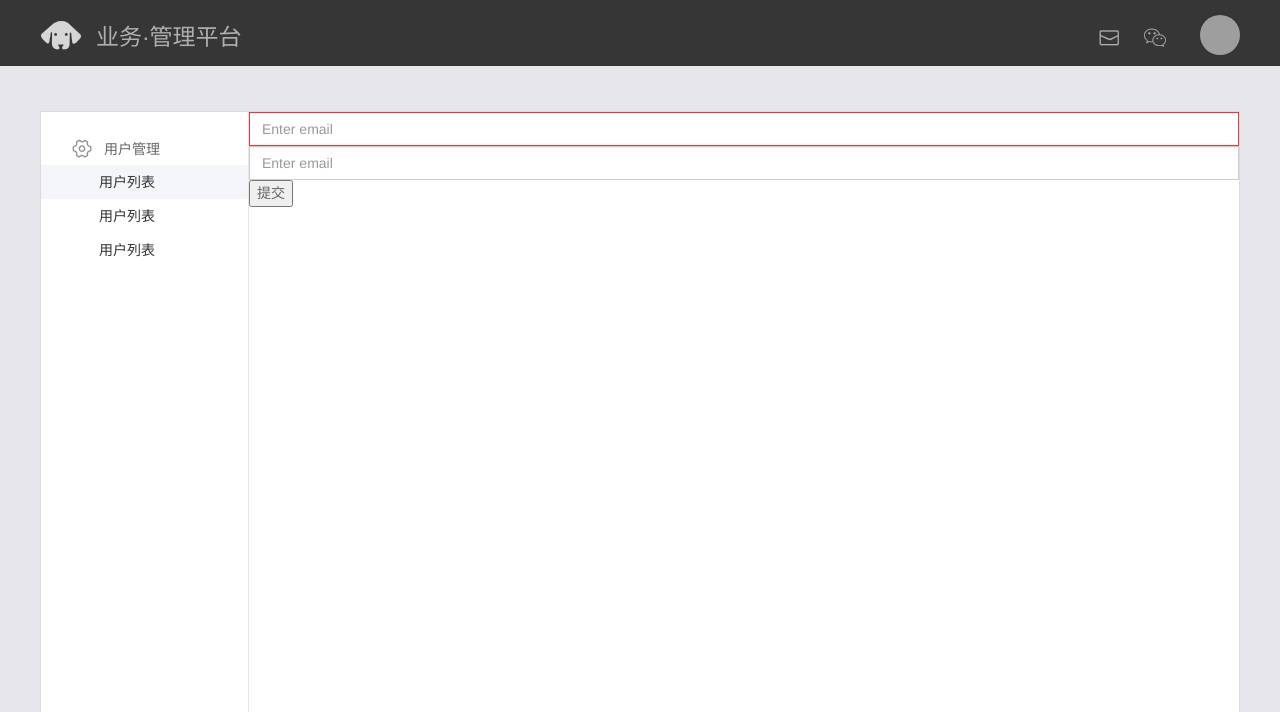
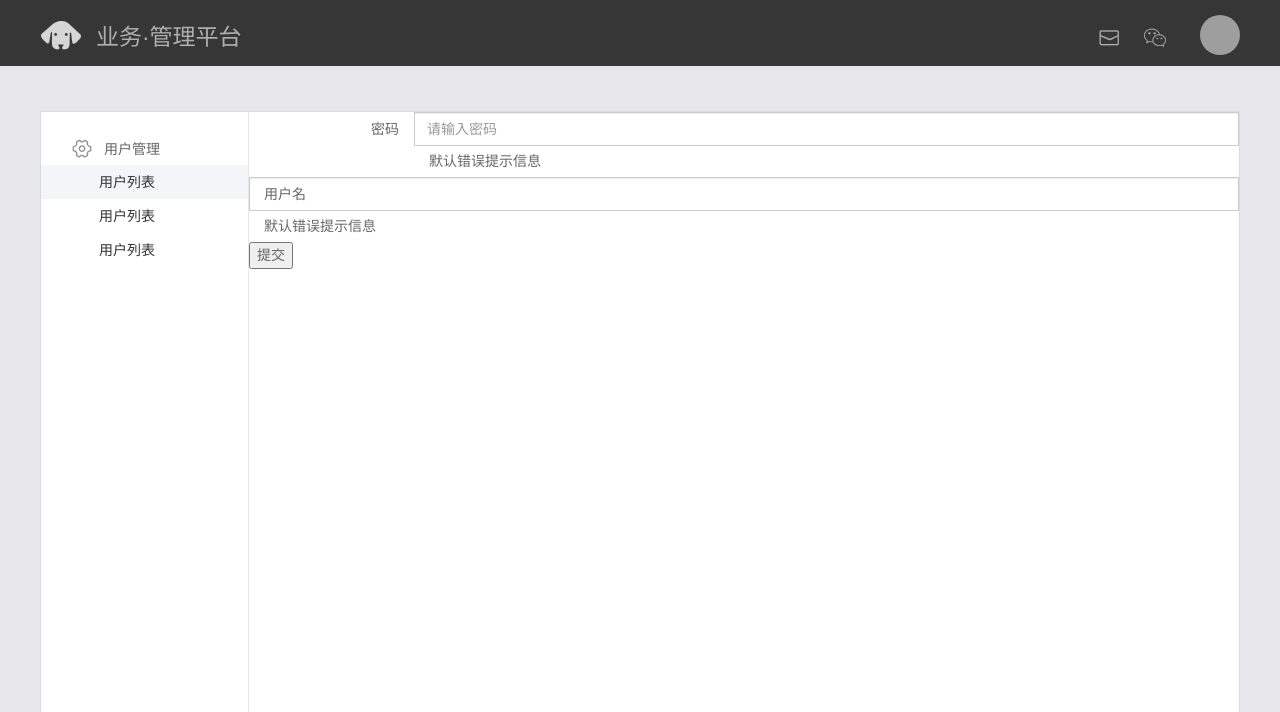
Before and after one commit to lixian13149999/summer-ssm, a Java web app: page /pages/pc/index.html in a window 1280 px wide. Shown: the top 712 px of the page. Run offline with Spring Boot 4, a stand-in JSP engine, Linux system fonts and the light colour scheme; style sheets or scripts are compiled from the project's sources; the project's own start-up code is not run, and a stand-in starts its controllers and pages; some libraries are stand-ins or nearby versions; grey boxes are pictures that could not be loaded.

Commit message:
添加了公用的输入框样式和输入框的验证

```diff
--- a/src/main/webapp/pages/pc/index.html
+++ b/src/main/webapp/pages/pc/index.html
@@ -76,13 +76,26 @@
             </div>
 
             <div class="view-product-body">
-                <form id="signupForm" method="get" action="javascript:formAction()">
-                    <div class="has-error">
+                <form id="test_form" method="get" action="javascript:formAction()" class="form-horizontal">
 
-                        <input type="text" name="myname" class="form-control" id="" placeholder="Enter email">
+                    <div class="page-form form-box">
+                        <div class="form-group">
+                            <label for="pwd" class="col-sm-2 control-label">密码</label>
+                            <div class="col-sm-10">
+                                <input id="pwd" type="password" name="password" class="form-control" id="" placeholder="请输入密码">
+                            </div>
+                            <div class="col-sm-2"></div>
+                            <label for="pwd" class="error-msg-label">默认错误提示信息</label>
+                        </div>
                     </div>
-                    <input type="password" name="password" class="form-control" id="" placeholder="Enter email">
-                    <input class="submit" type="submit" value="提交">
+
+                    <div class="page-form beaut-form-box">
+                        <label for="username" class="control-label">用户名</label>
+                        <input id="username" data-form-control="beaut-control" type="text" name="username" class="form-control" id="" placeholder="">
+                        <label for="username" class="error-msg-label">默认错误提示信息</label>
+                    </div>
+
+                    <input type="submit" value="提交" />
                 </form>
             </div>
         </div>
@@ -113,10 +126,15 @@
     <!-- 常用工具类 -->
     <script type="text/javascript" src="../../static/pc/js/common/itools.js"></script>
     <script type="text/javascript" src="../../static/pc/js/common/ipopover.js"></script>
+    <script type="text/javascript" src="../../static/pc/js/common/iverify.js"></script>
+    <script type="text/javascript" src="../../static/pc/js/common/ivalidate.js"></script>
+
+    <script type="text/javascript" src="../../static/pc/js/common/imain.js"></script>
     <script type="text/javascript" src="../../static/pc/js/common/itop.js"></script>
     <script type="text/javascript" src="../../static/pc/js/common/imenu.js"></script>
+    <script type="text/javascript" src="../../static/pc/js/common/iform.js"></script>
     <script type="text/javascript" charset="utf-8">
-
+        vd.init("test_form");
     </script>
 </body>
 </html>
--- a/src/main/webapp/static/pc/css/include/main.less
+++ b/src/main/webapp/static/pc/css/include/main.less
@@ -152,6 +152,70 @@ body {
         }
     }
 }
+
+
+
+//<div class="beaut-form-box has-error">
+//    <label for="username" class="control-label">用户名</label>
+//    <input id="username" type="text" name="username" class="form-control" id="" placeholder="请输入用户名">
+//    <label for="username" class="error-msg-label">错误提示信息</label>
+//</div>
+//输入框域块样式开始
+.beaut-form-box{
+    label{
+        margin-bottom: 0px;
+        font-weight: 500;
+    }
+    .control-label{
+        position: absolute;
+        padding: 3px 10px;
+        margin-top: 4px;
+        margin-left: 5px;
+        background-color: #fff;
+        .transition;
+//        &:checked{
+//            margin-top: -22px;
+//        }
+    }
+
+    .active{
+        margin-top: -20px;
+    }
+
+    .error-msg-label {
+        padding: 5px 0px 5px 15px;
+    }
+}
+
+.form-box{
+//    margin-bottom: 15px;
+
+    label{
+        margin-bottom: 0px;
+        font-weight: 500;
+    }
+
+    .control-label{
+        padding-right: 15px;
+    }
+
+    .active{
+        margin-top: -20px;
+    }
+
+    .error-msg-label {
+        padding: 5px 0px 5px 15px;
+    }
+}
+
+.has-error{
+    .error-msg-label{
+        color: @base-error-font-color;
+    }
+}
+
+
+
 //登录注册页面输入框样式统一定义
 .input_container{ //整个块最外层包裹块样式
     width:100%;
--- a/src/main/webapp/static/pc/css/include/reset.less
+++ b/src/main/webapp/static/pc/css/include/reset.less
@@ -34,6 +34,8 @@ dl{
 		.box-shadow();
 	}
 }
+
+//修改has-error代码块边框的颜色
 .has-error .form-control{
 	border-color: @base-error-border-color;
 	&:focus{
@@ -42,3 +44,26 @@ dl{
 		// .box_shadow();
 	}
 }
+
+//修改has-error代码块的文字颜色
+.has-error .checkbox, .has-error .checkbox-inline, .has-error .control-label, .has-error .help-block, .has-error .radio, .has-error .radio-inline, .has-error.checkbox label, .has-error.checkbox-inline label, .has-error.radio label, .has-error.radio-inline label {
+    color: @base-error-font-color;
+}
+
+//去除form-group的margin值
+//目前为止不能理解为什么要这样处理
+.form-group{
+    margin-right: 0px;
+    margin-right: 0px;
+    margin-bottom: 0px;
+}
+//去除form库中的formgroup的样式
+.form-horizontal .form-group {
+    margin-right: 0px;
+    margin-left: 0px;
+}
+//去除所有响应式布局的边框padding值,同样不能理解为什么要这样处理
+.col-lg-1, .col-lg-10, .col-lg-11, .col-lg-12, .col-lg-2, .col-lg-3, .col-lg-4, .col-lg-5, .col-lg-6, .col-lg-7, .col-lg-8, .col-lg-9, .col-md-1, .col-md-10, .col-md-11, .col-md-12, .col-md-2, .col-md-3, .col-md-4, .col-md-5, .col-md-6, .col-md-7, .col-md-8, .col-md-9, .col-sm-1, .col-sm-10, .col-sm-11, .col-sm-12, .col-sm-2, .col-sm-3, .col-sm-4, .col-sm-5, .col-sm-6, .col-sm-7, .col-sm-8, .col-sm-9, .col-xs-1, .col-xs-10, .col-xs-11, .col-xs-12, .col-xs-2, .col-xs-3, .col-xs-4, .col-xs-5, .col-xs-6, .col-xs-7, .col-xs-8, .col-xs-9{
+    padding-right: 0px;
+    padding-left: 0px;
+}
--- a/src/main/webapp/static/pc/css/include/theme.less
+++ b/src/main/webapp/static/pc/css/include/theme.less
@@ -9,8 +9,9 @@
 @base-title-bg-color:#f4f5f9;//抬头的背景色
 @base-activ-bg-color:#f4f5f9;//栏目被选中后的背景色
 
-@base-error-border-color:#E53A40;
-@base-error-box-shadow-color:#ff7473;
+@base-error-font-color:#E53A40;//错误消息的文字颜色
+@base-error-border-color:#E53A40;//错误消息的边框颜色
+@base-error-box-shadow-color:#ff7473;//错误消息的阴影颜色
 
 @font-color-default:#666;//页面的默认颜色
 @font-color-light:#8d8d8d;//页面默认字体的浅色
@@ -38,6 +39,8 @@
 @footer-height:90px;
 @footer-bg-color:#b8b9b9;
 
+
+
 /**
  * 登录注册页面相关定义
  *
--- /dev/null
+++ b/src/main/webapp/static/pc/js/common/iform.js
@@ -0,0 +1,20 @@
+/**
+ * 用于表单部分公用js的处理
+ */
+var ifrom = new Object();
+
+ifrom.listenerFormControl = function(){
+    $(document).on('focus','[data-form-control="beaut-control"]',function(){
+        var ele = $(this);
+        ele.prev().addClass("active");
+//        ele.prev().addClass("aaa");
+    });
+
+    $(document).on('blur','[data-form-control="beaut-control"]',function(){
+        var ele = $(this);
+//        console.log(v.isNull(ele.val()));
+        if(v.isNull(ele.val())){
+            ele.prev().removeClass("active");
+        }
+    });
+}
--- /dev/null
+++ b/src/main/webapp/static/pc/js/common/imain.js
@@ -0,0 +1,12 @@
+/**
+ * 总体的调用主控制器,
+ *
+ */
+var imain = new Object();
+
+$(function(){
+    //加入头部弹出框的监听方法
+    ipopover.listenerPromptCont();
+    //加入beaut输入框的监听方法
+    ifrom.listenerFormControl();
+})
--- a/src/main/webapp/static/pc/js/common/imenu.js
+++ b/src/main/webapp/static/pc/js/common/imenu.js
@@ -1,3 +1,7 @@
+/**
+ * 用于栏目公用js处理的脚本
+ *
+ */
 var imenu = new Object();
 $(function(){
     imenu.clickMenu();
--- a/src/main/webapp/static/pc/js/common/ipopover.js
+++ b/src/main/webapp/static/pc/js/common/ipopover.js
@@ -1,8 +1,8 @@
+/**
+ * 用于处理警告框公用样式的文件
+ *
+ */
 var ipopover = new Object();
-
-$(function(){
-    ipopover.listenerPromptCont();
-})
 
 ipopover.listenerPromptCont = function(){
 //    console.log("执行了监听");
@@ -48,6 +48,6 @@ ipopover.getTitle = function(ele){
 //获取提示标签的内容(根据id)
 ipopover.getContent = function(ele){
     var contentFunc = $(ele).data("content-func-mapping");
-    console.log(contentFunc);
+//    console.log(contentFunc);
     return eval(contentFunc);
 }
--- a/src/main/webapp/static/pc/js/common/itools.js
+++ b/src/main/webapp/static/pc/js/common/itools.js
@@ -1 +1,6 @@
+/**
+ * 原本用于常用工具处理的通用工具文件
+ * 现在工具的处理均已放到单个js文件中,
+ * 此文件暂时没用到
+ */
 var itools = new Object();
--- a/src/main/webapp/static/pc/js/common/itop.js
+++ b/src/main/webapp/static/pc/js/common/itop.js
@@ -1,3 +1,7 @@
+/**
+ * 头部代码处理的文件
+ *
+ */
 var itop = new Object();
 //获取微信二维码的代码块
 itop.getWechatBarcode = function() {
--- /dev/null
+++ b/src/main/webapp/static/pc/js/common/ivalidate.js
@@ -0,0 +1,73 @@
+var vd = new Object();
+
+vd.init = function(eleId){
+    $("#"+eleId).validate({
+        debug: true, //调试模式取消submit的默认提交功能
+        errorClass: "label.error-msg-label", //默认为错误的样式类为：error
+        focusInvalid: false, //当为false时，验证无效时，没有焦点响应
+        onkeyup: false,
+        submitHandler: function(form){   //表单提交句柄,为一回调函数，带一个参数：form
+            // alert("提交表单");
+            console.log(form);
+            form.submit();   //提交表单
+        },
+        errorPlacement:function(errorEle,confEle){
+            vd.toError(errorEle,confEle);
+        },
+        success:function(label){
+            vd.toSuccess(label);
+        },
+        rules:{
+            username:{
+                required:true,
+//                remote: {
+//                    url: "userIsExist",     //后台处理程序
+//                    type: "get",               //数据发送方式
+//                    dataType: "json",           //接受数据格式
+//                    data: {                     //要传递的数据
+//                        username: function() {
+//                            return $("#username").val();
+//                        }
+//                    }
+//                }
+            },
+            password:{
+                required:true,
+                rangelength:[3,10]
+            }
+        },
+        messages:{
+            username:{
+                required:"用户名不能为空",
+//                remote:"ajax验证出现问题"
+            },
+            password:{
+                required: "密码不能为空",
+                rangelength:"长度限制"
+            }
+        }
+    });
+}
+
+//验证出现错误时需要做的处理
+vd.toError = function(errorEle,confEle){
+    //获取错误提示消息
+    var errorMsg = errorEle.text();
+    //把错误提示信息设置到用于提示的label标签中
+    confEle.next().text(errorMsg);
+
+    //如果错误信息为空,说明没有错误
+    if(v.isNull(errorMsg)){
+        confEle.parents('.page-form').removeClass('has-error');
+    }else{
+        //给当前输入框的box加上errorclass
+        confEle.parents('.page-form').addClass('has-error');
+    }
+    console.log("error");
+    console.log(errorEle);
+    console.log(confEle);
+}
+vd.toSuccess = function(label){
+    console.log("success");
+//    console.log(label);
+}
```
Also changed, not shown: src/main/webapp/static/pc/js/common/iverify.js (added, +80 -0 lines), 1 other file.
